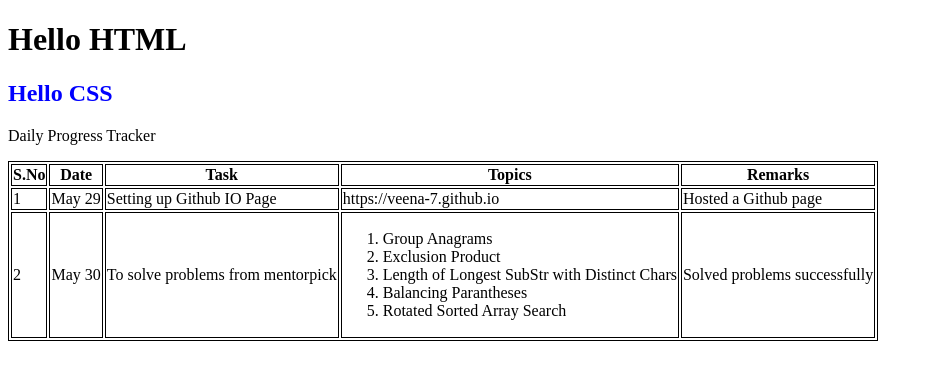
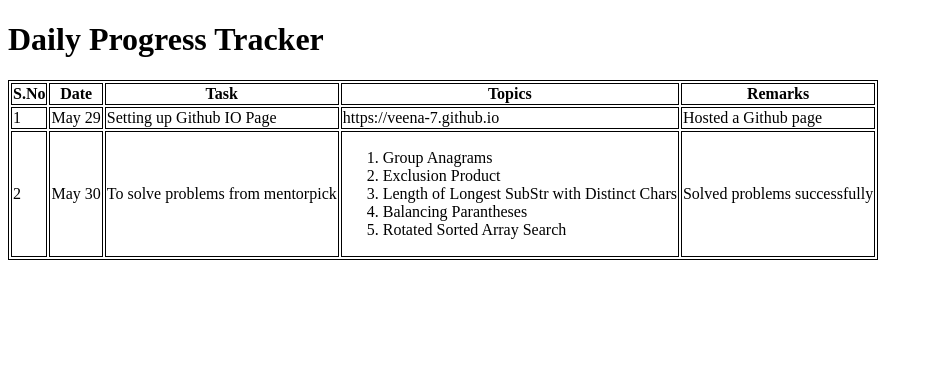
Before and after one commit to veena-7/veena-7.github.io, a plain HTML site: page index.html in a window 1280 px wide. Shown: the whole page, without its empty margins (0-933 px from the left). Drawn offline with Linux system fonts and the light colour scheme.

Commit message:
changed headings

```diff
--- a/index.html
+++ b/index.html
@@ -8,9 +8,7 @@
     <title>Veena</title>
 </head>
 <body>
-    <h1>Hello HTML</h1>
-    <h2>Hello CSS</h2>
-    <p>Daily Progress Tracker</p>
+    <h1><centre><b>Daily Progress Tracker</b></centre></h1>
     <table>
         <tr>
             <th>S.No</th>
```
